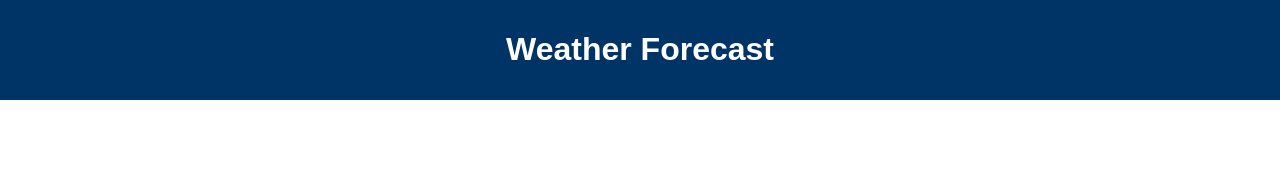
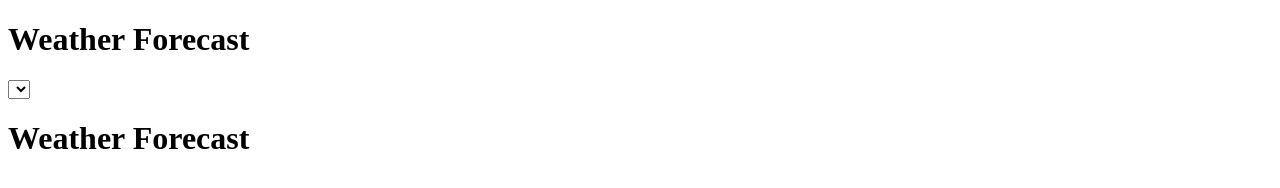
Before and after one commit to DeeshaWellness/EurObrit, a plain HTML site: page index.html in a window 1280 px wide. Drawn offline with Linux system fonts and the light colour scheme; no server answers.

Commit message:
Update index.html

```diff
--- a/index.html
+++ b/index.html
@@ -1,11 +1,12 @@
 <!DOCTYPE html>
 <html lang="en">
-<head>
-    <meta charset="UTF-8">
-    <meta name="viewport" content="width=device-width, initial-scale=1.0">
-    <title>Weather Forecast</title>
-    <link rel="stylesheet" href="main.css">
-</head>
+<header>
+    <h1>Weather Forecast</h1>
+    <select id="city-selector">
+        <!-- Options will be populated here -->
+    </select>
+</header>
+
 <body>
     <header>
         <h1>Weather Forecast</h1>
```
